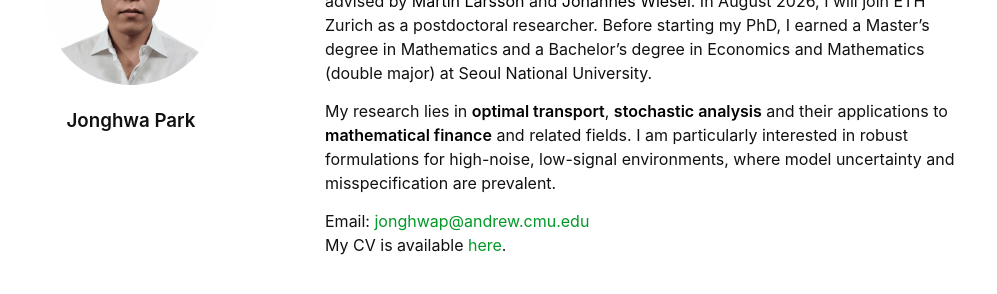
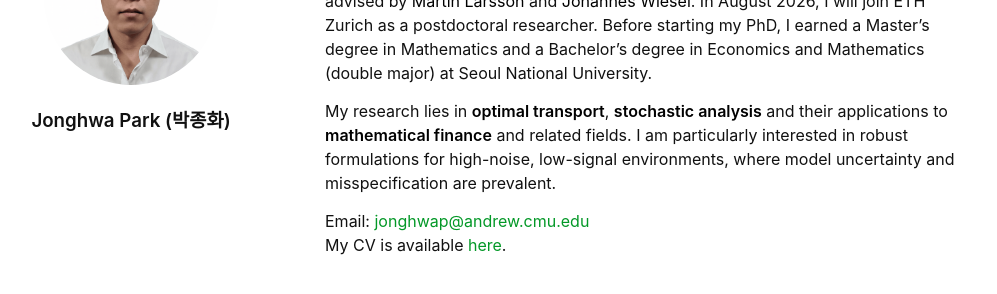
Before and after one commit to Jonghwap/Jonghwap.github.io, a Jekyll site: the page built from index.md, in a window 1280 px wide. Shown: the part 181-475 px from the top of the page, without its empty margins (145-1142 px from the left). Built offline with Jekyll 4.4.1, drawn with Linux system fonts in a browser that asks for light colours; a style sheet for code colours, icons or effects is not loaded; our own code applies the rules of GitHub Pages for plain Markdown files.

Commit message:
Update homepage.html

```diff
--- a/_layouts/homepage.html
+++ b/_layouts/homepage.html
@@ -56,7 +56,7 @@
         <a class="image avatar"><img src="{{ site.avatar }}" alt="avatar" /></a>
         {% endif %}
 
-        <h3>{{ site.title }}</h3>
+        <h3>Jonghwa Park (박종화)</h3>
 
         {% if site.position %}
         <position style="font-size:1.10rem;">{{ site.position }}</position>
```
